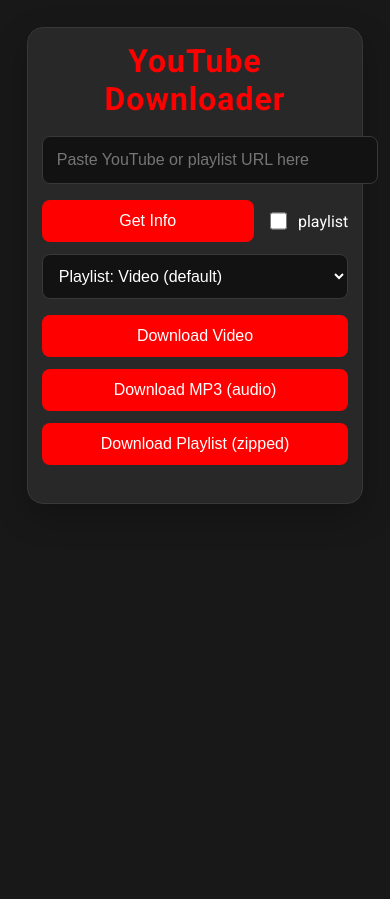
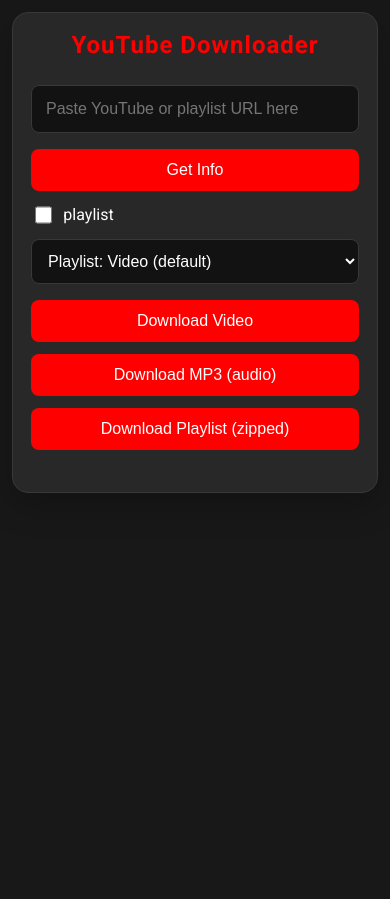
Before and after one commit to Aniket-49001/Youtube-Download-App, a Flask app: page / in a window 390 px wide. After the commit the page ends 493 px from the top, so only its background shows below. Run offline with Flask 2, Linux system fonts and the light colour scheme; some libraries are stand-ins or nearby versions.

Commit message:
new changes in mobile phone

```diff
--- a/requirements.txt
+++ b/requirements.txt
@@ -1,3 +1,4 @@
 # requirements.txt
 Flask>=2.0
 yt-dlp>=2023.12.1
+waitress
--- a/static/css/style.css
+++ b/static/css/style.css
@@ -59,6 +59,7 @@
   color: var(--text-color);
   font-size: 16px;
   transition: border-color 0.3s, box-shadow 0.3s;
+  box-sizing: border-box;
 }
 
 input[type=text]:focus {
@@ -182,3 +183,27 @@
   height: 1.3em;
   accent-color: var(--primary-color);
 }
+
+@media (max-width: 768px) {
+  body {
+    padding: 3%;
+  }
+
+  .container {
+    padding: 5%;
+  }
+
+  h1 {
+    font-size: 24px;
+    margin-bottom: 8%;
+  }
+
+  .row {
+    flex-direction: column;
+    align-items: stretch;
+  }
+
+  button, select {
+    width: 100%;
+  }
+}
```
Also changed, not shown: 1 other file.
